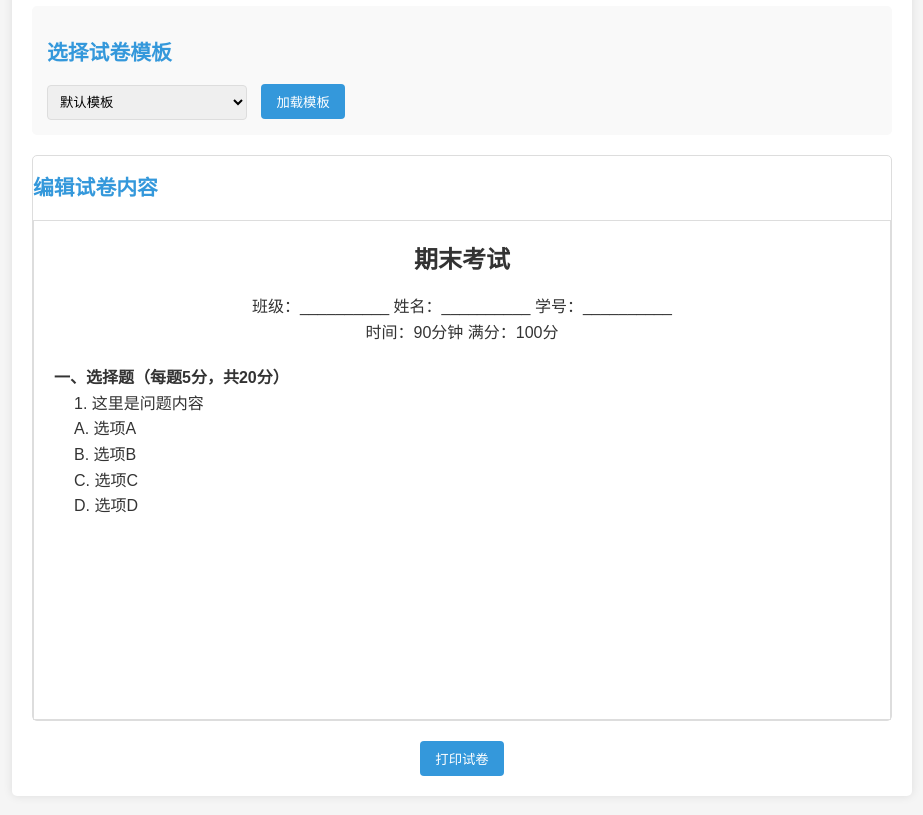
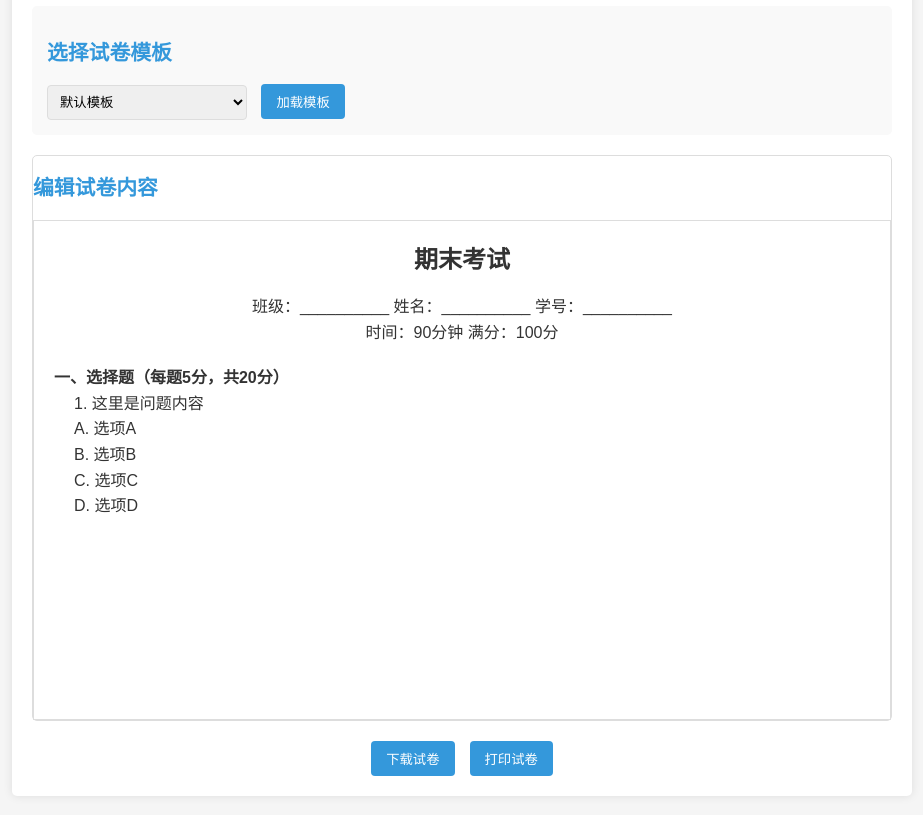
Before and after one commit to yreborn/paper-generation-system, a plain HTML site: page index.html in a window 1280 px wide. Shown: the part 105-920 px from the top of the page, without its empty margins (178-1101 px from the left). Drawn offline with Linux system fonts and the light colour scheme.

Commit message:
Update index.html

```diff
--- a/index.html
+++ b/index.html
@@ -48,7 +48,7 @@
         </div>
 
         <div class="actions">
-<!--             <button id="download-btn">下载试卷</button> -->
+            <button id="download-btn">下载试卷</button>
             <button id="print-btn">打印试卷</button>
         </div>
     </div>
```
